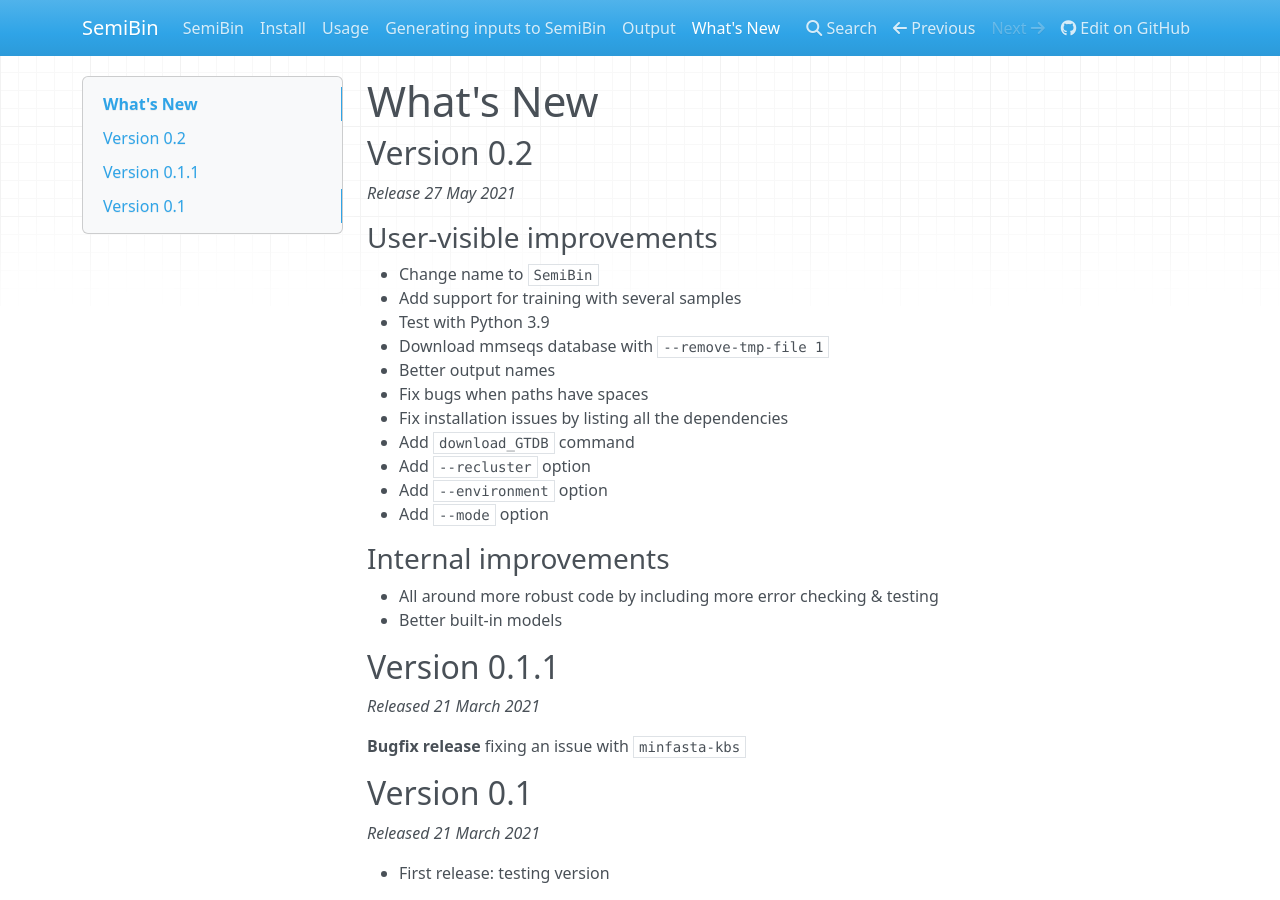
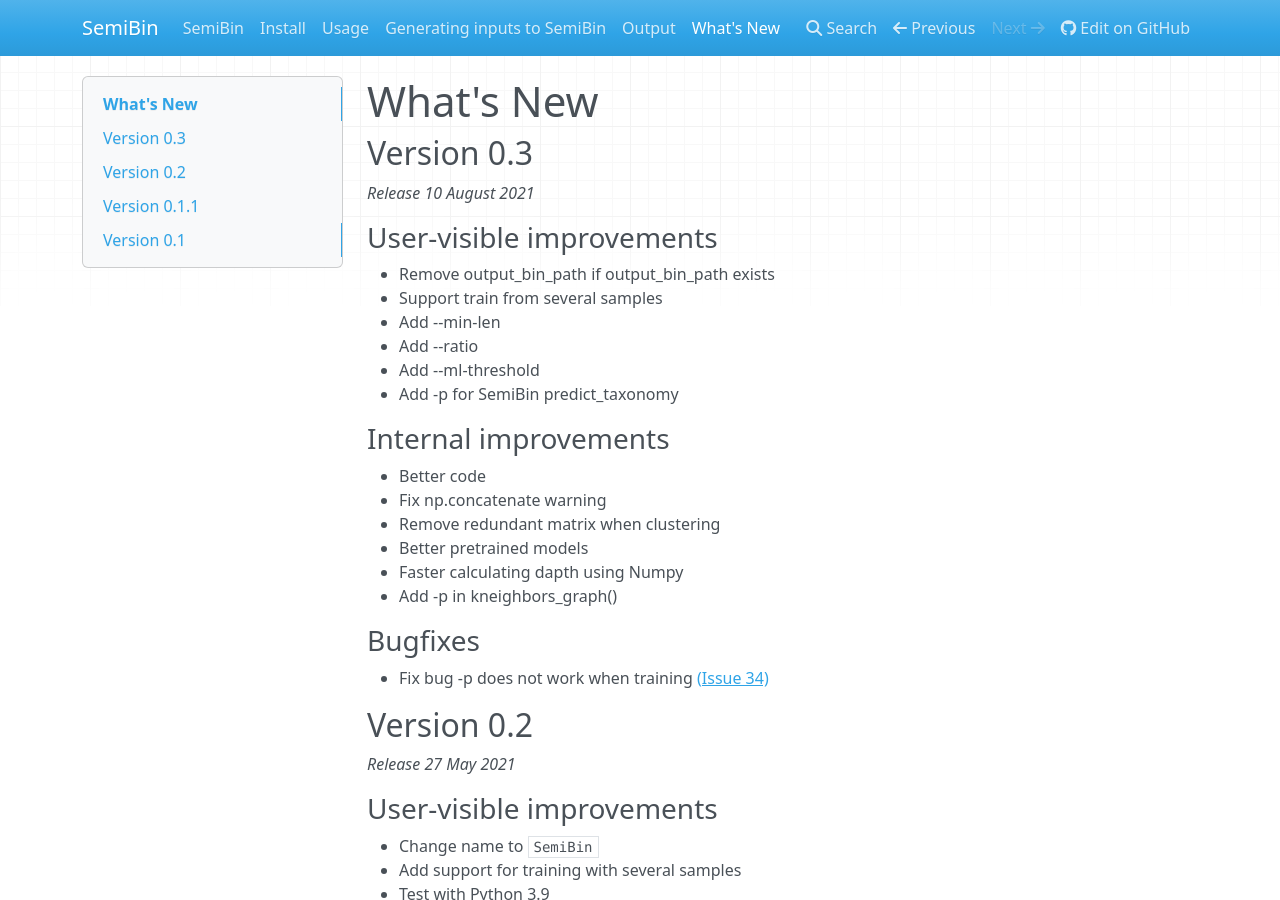
Before and after one commit to BigDataBiology/SemiBin, an MkDocs documentation site: the page built from docs/whatsnew.md, in a window 1280 px wide and 900 px high. Built offline with MkDocs 1.6.1, drawn with Linux system fonts in a browser that asks for light colours; nearby versions of some CDN libraries.

Commit message:
Update Whats new

```diff
--- a/docs/whatsnew.md
+++ b/docs/whatsnew.md
@@ -1,6 +1,31 @@
 # What's New
 
+## Version 0.3
+
+*Release 10 August 2021*
+
+### User-visible improvements
+- Remove output_bin_path if output_bin_path exists
+- Support train from several samples
+- Add --min-len
+- Add --ratio
+- Add --ml-threshold
+- Add -p for SemiBin predict_taxonomy
+
+### Internal improvements
+- Better code
+- Fix np.concatenate warning
+- Remove redundant matrix when clustering
+- Better pretrained models
+- Faster calculating dapth using Numpy
+- Add  -p in kneighbors_graph()
+
+### Bugfixes
+
+- Fix bug -p does not work when training [(Issue 34)](https://github.com/BigDataBiology/SemiBin/issues/34)
+
 ## Version 0.2
+
 *Release 27 May 2021*
 
 ### User-visible improvements
```
Also changed, not shown: 1 other file.
